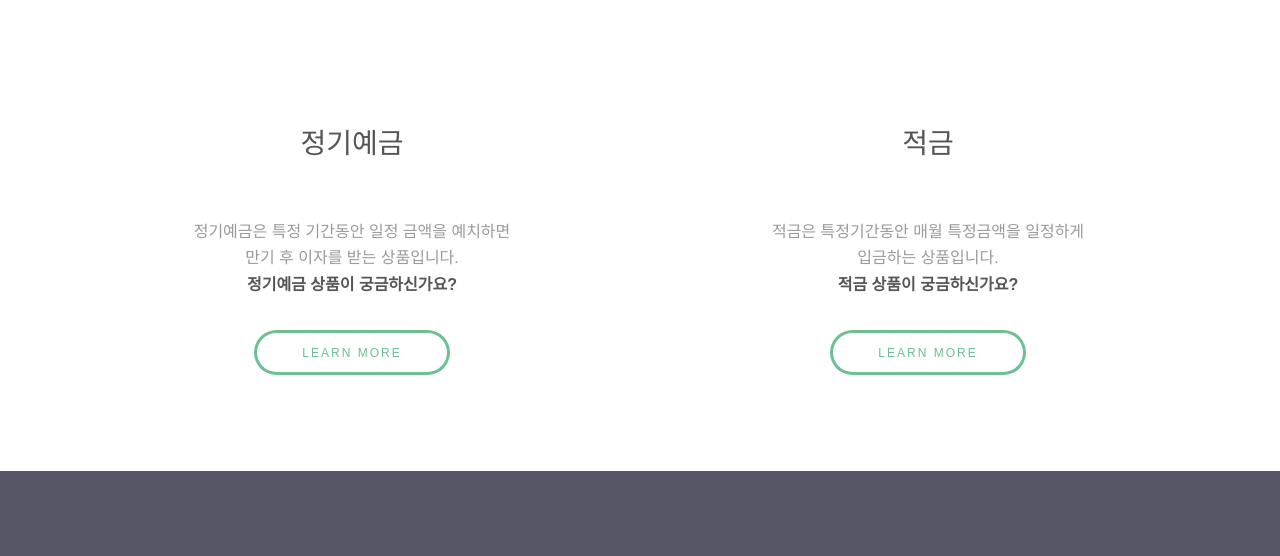
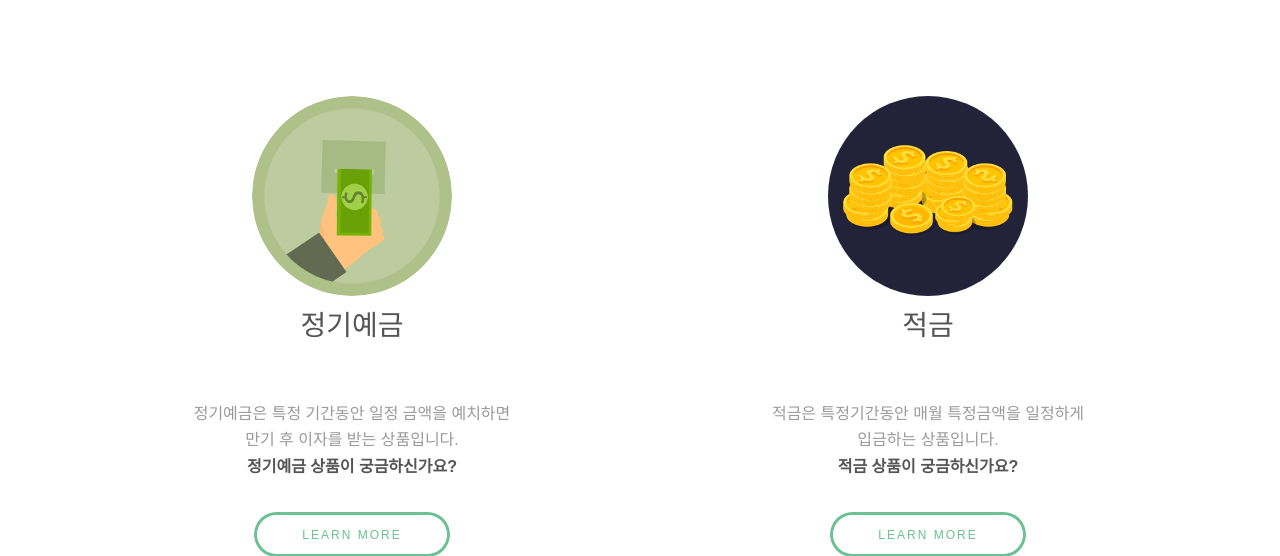
Before and after one commit to MiranLeeeee/Sparta-Web-Prj, a Flask app: page / in a window 1280 px wide. Shown: the part 481-1037 px from the top of the page. Before the commit the page ends 952 px from the top, so only its background shows below. Run offline with Flask 2, Linux system fonts and the light colour scheme.

Commit message:
update home.html (sub images)

```diff
--- a/project/templates/home.html
+++ b/project/templates/home.html
@@ -38,7 +38,7 @@
         <div class="flex flex-2">
             <article>
                 <div class="image round">
-                    <!--정기예금 이미지 필요-->
+                    <img src="../static/images/deposit.png" style="width: 200px;" alt="정기예금"/>
                 </div>
                 <header>
                     <h3>정기예금</h3><br/>
@@ -50,7 +50,7 @@
             </article>
             <article>
                 <div class="image round">
-                    <!--적금 이미지 필요-->
+                    <img src="../static/images/savings.png" style="width: 200px;" alt="적금"/>
                 </div>
                 <header>
                     <h3>적금</h3><br/>
```
